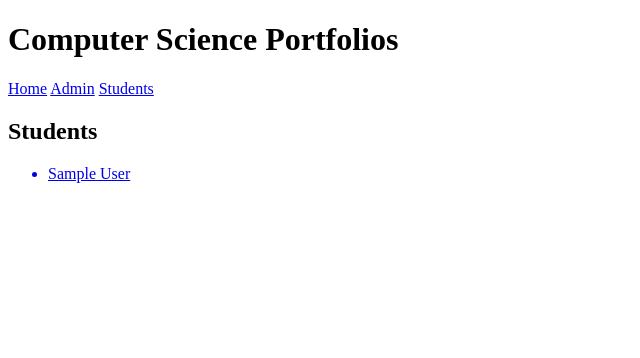
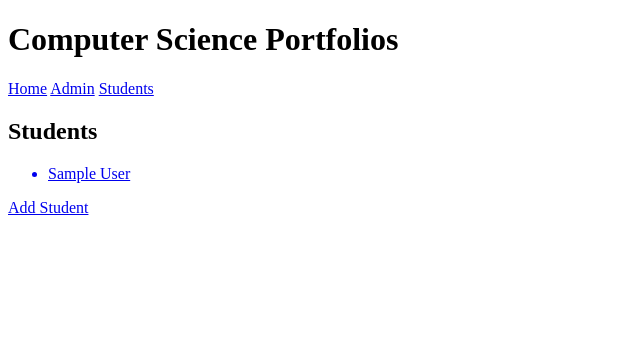
Before and after one commit to richard-RRL/individual-django-portfolio, a Django app: page /students/ in a window 1280 px wide. Shown: the top 358 px of the page, without its empty margins (0-640 px from the left). Run offline with Django 5.2, Linux system fonts and the light colour scheme; tables that the repository leaves empty hold one stand-in row (values such as "Sample post").

Commit message:
Implemented the CreateStudent View

```diff
--- a/portfolio_app/templates/portfolio_app/student_list.html
+++ b/portfolio_app/templates/portfolio_app/student_list.html
@@ -14,5 +14,9 @@
     {% endfor %}
 </ul>
 
+<a href="{% url 'student-create' %}">
+    Add Student
+</a>
+
 
 {% endblock %}
--- a/portfolio_app/urls.py
+++ b/portfolio_app/urls.py
@@ -8,5 +8,6 @@ urlpatterns = [
     path('students/', views.StudentListView.as_view(), name='student-list'),
     path('students/<int:pk>/', views.StudentDetailView.as_view(), name='student-detail'),
     path('students/portfolio/<int:pk>', views.PortfolioDetailView.as_view(), name='portfolio-detail'),
+    path('students/create/', views.StudentCreateView.as_view(), name='student-create'),
 
 ]
--- a/portfolio_app/views.py
+++ b/portfolio_app/views.py
@@ -1,6 +1,8 @@
 from django.shortcuts import render
 from .models import Portfolio, Student
 from django.views.generic import ListView, DetailView
+from django.urls import reverse_lazy
+from django.views.generic.edit import CreateView
 # Create your views here.
 
 def index(request):
@@ -29,3 +31,9 @@ class PortfolioDetailView(DetailView):
     model = Portfolio
     template_name = 'portfolio_app/portfolio_detail.html'
     context_object_name = 'portfolio'
+
+class StudentCreateView(CreateView):
+    model = Student
+    fields = ['name', 'email', 'major']
+    template_name = 'portfolio_app/student_form.html'
+    success_url = reverse_lazy('student-list')
```
Also changed, not shown: portfolio_app/templates/portfolio_app/student_form.html (added, +11 -0 lines).
